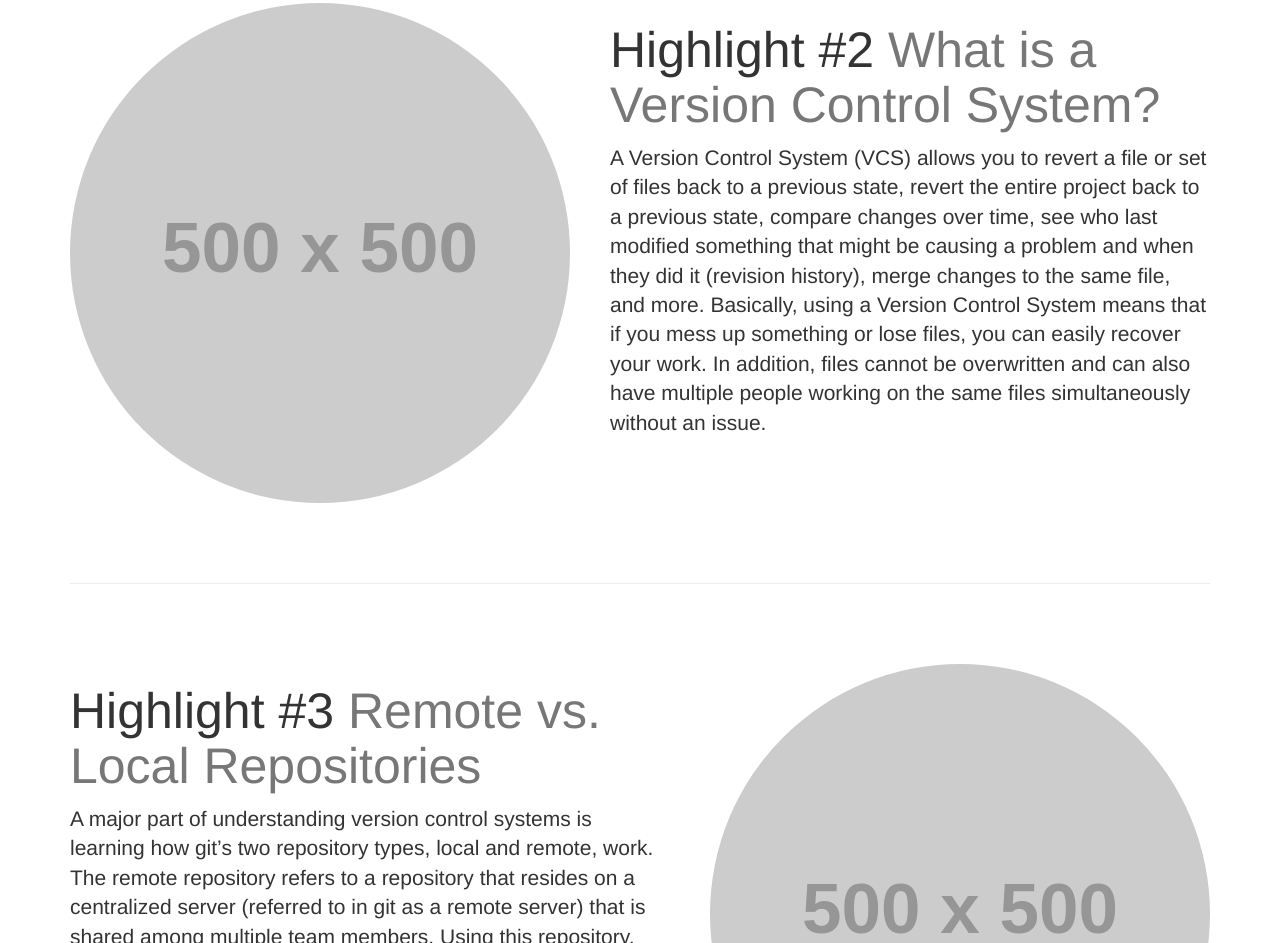
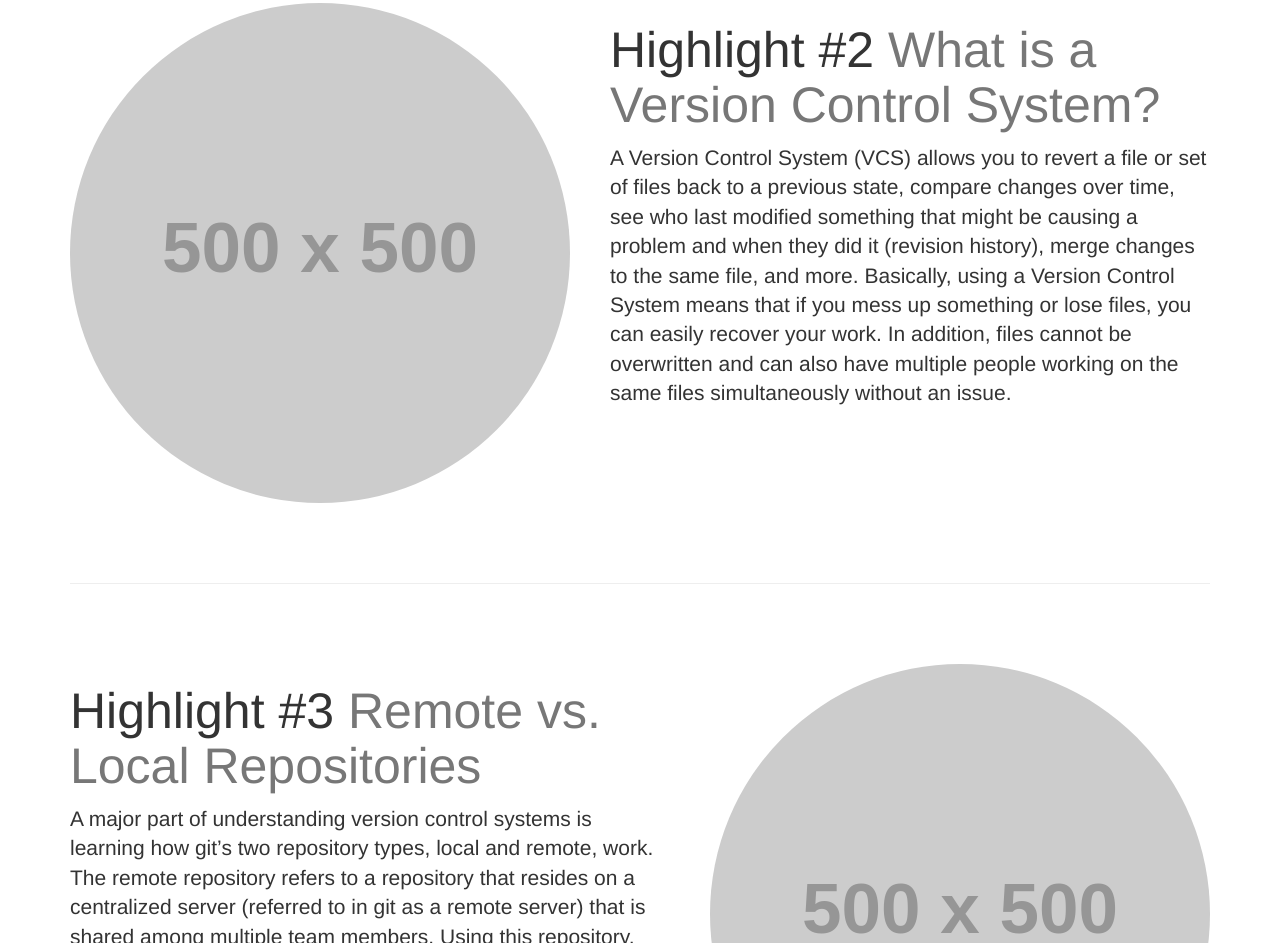
Before and after one commit to jbr16g/lesson3_VersionControl, a plain HTML site: page index.html in a window 1280 px wide. Shown: the part 1270-2213 px from the top of the page. Drawn offline with Linux system fonts and the light colour scheme; placeholder pictures from the web are drawn by us.

Commit message:
third commit for lesson 3

```diff
--- a/index.html
+++ b/index.html
@@ -94,7 +94,7 @@
             <h2 class="featurette-heading">Highlight #2
                 <span class="text-muted">What is a Version Control System?</span>
             </h2>
-            <p class="lead">A Version Control System (VCS) allows you to revert a file or set of files back to a previous state, revert the entire project back to a previous state, compare changes over time, see who last modified something that might be causing a problem and when they did it (revision history), merge changes to the same file, and more. Basically, using a Version Control System means that if you mess up something or lose files, you can easily recover your work. In addition, files cannot be overwritten and can also have multiple people working on the same files simultaneously without an issue.</p>
+            <p class="lead">A Version Control System (VCS) allows you to revert a file or set of files back to a previous state,  compare changes over time, see who last modified something that might be causing a problem and when they did it (revision history), merge changes to the same file, and more. Basically, using a Version Control System means that if you mess up something or lose files, you can easily recover your work. In addition, files cannot be overwritten and can also have multiple people working on the same files simultaneously without an issue.</p>
         </div>
 
         <hr class="featurette-divider">
```
